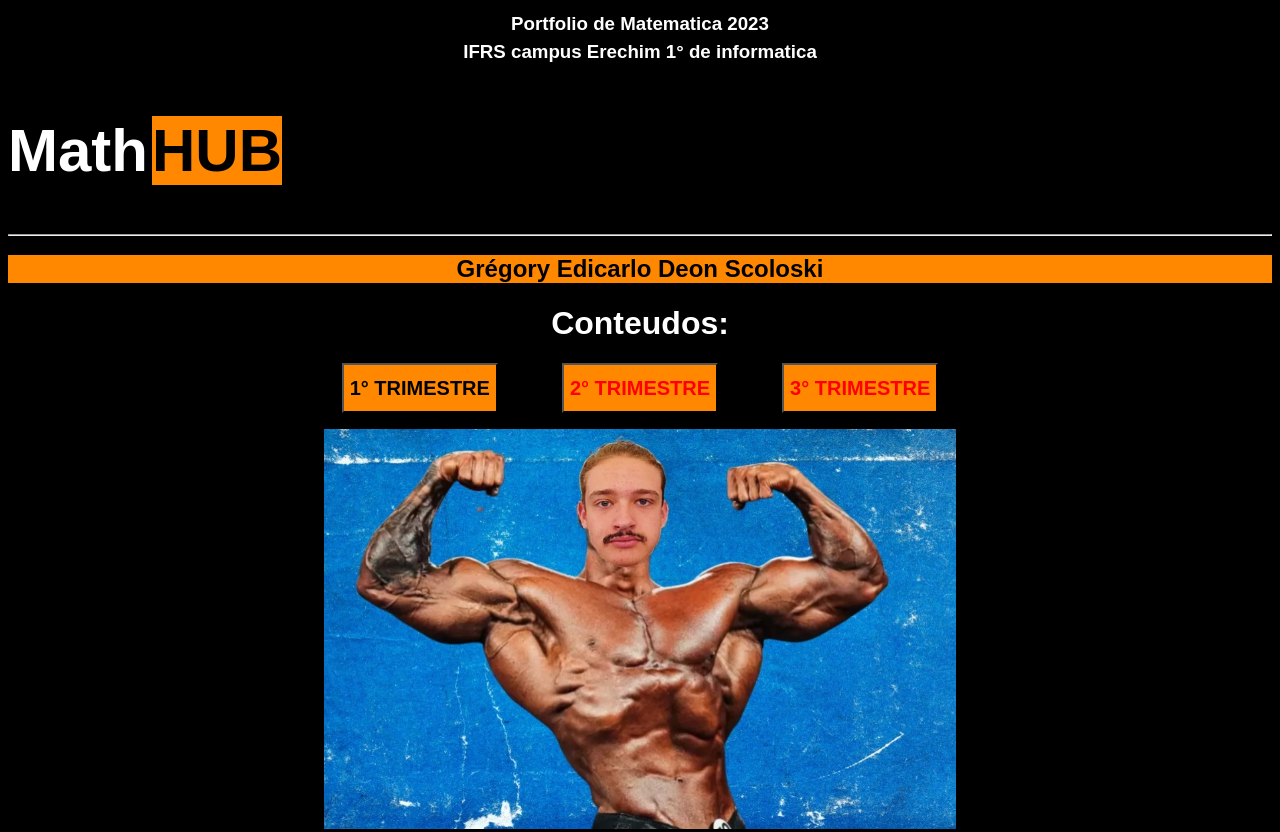
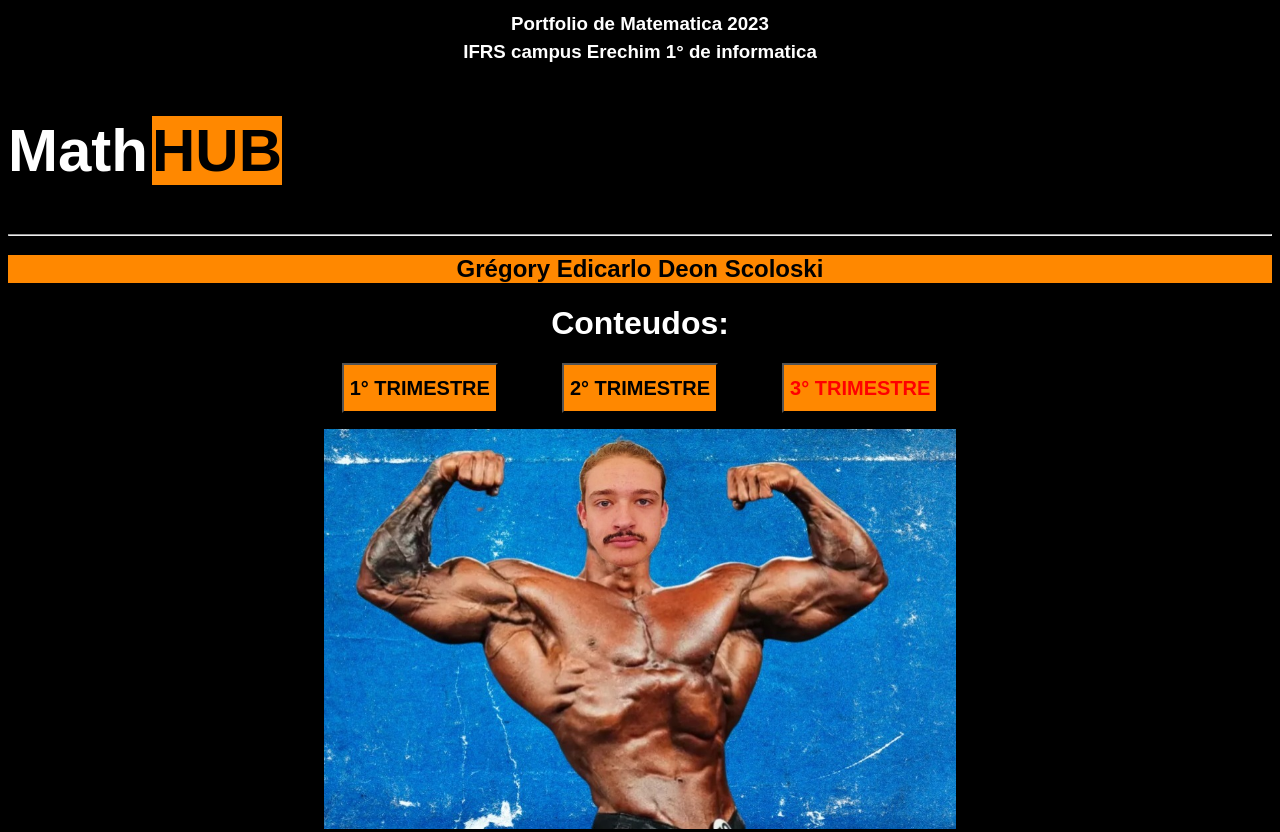
Before and after one commit to GreGoScol/SiteMatematica1-ano, a plain HTML site: page index.html in a window 1280 px wide. Shown: the top 832 px of the page. Drawn offline with Linux system fonts and the light colour scheme.

Commit message:
Update index.html

```diff
--- a/index.html
+++ b/index.html
@@ -35,7 +35,7 @@
                 <a href="A.html"><button class="Flaranja Elinhas fonte ML setinha"> <!--Esses botões foram uma desgraça pra fazer-->
                     <h2>1° TRIMESTRE</h2></button></a>&nbsp;&nbsp;&nbsp;&nbsp;&nbsp;&nbsp;&nbsp;&nbsp;&nbsp;&nbsp;&nbsp;&nbsp;&nbsp;&nbsp;&nbsp;&nbsp;
 
-                <a href="B.html"><button class="Lnpode Flaranja Elinhas fonte ML"> <!--Esses botões foram uma desgraça pra fazer-->
+                <a href="B.html"><button class="Flaranja Elinhas fonte ML"> <!--Esses botões foram uma desgraça pra fazer-->
                     <h2>2° TRIMESTRE</h2></button></a>&nbsp;&nbsp;&nbsp;&nbsp;&nbsp;&nbsp;&nbsp;&nbsp;&nbsp;&nbsp;&nbsp;&nbsp;&nbsp;&nbsp;&nbsp;&nbsp;
 
                 <a href="C.html"><button class="Lnpode Flaranja Elinhas fonte ML"> <!--Esses botões foram uma desgraça pra fazer-->
```
